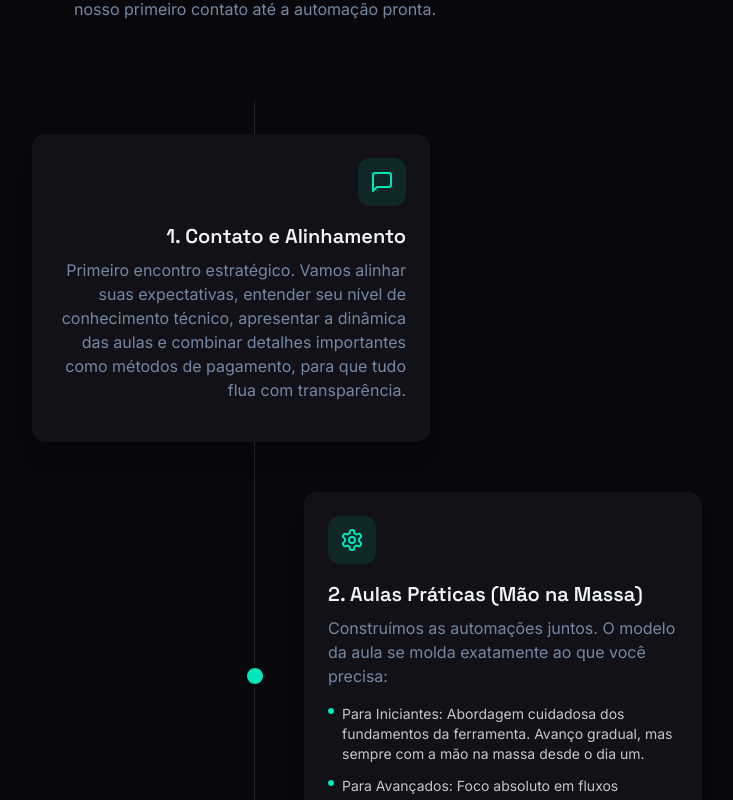
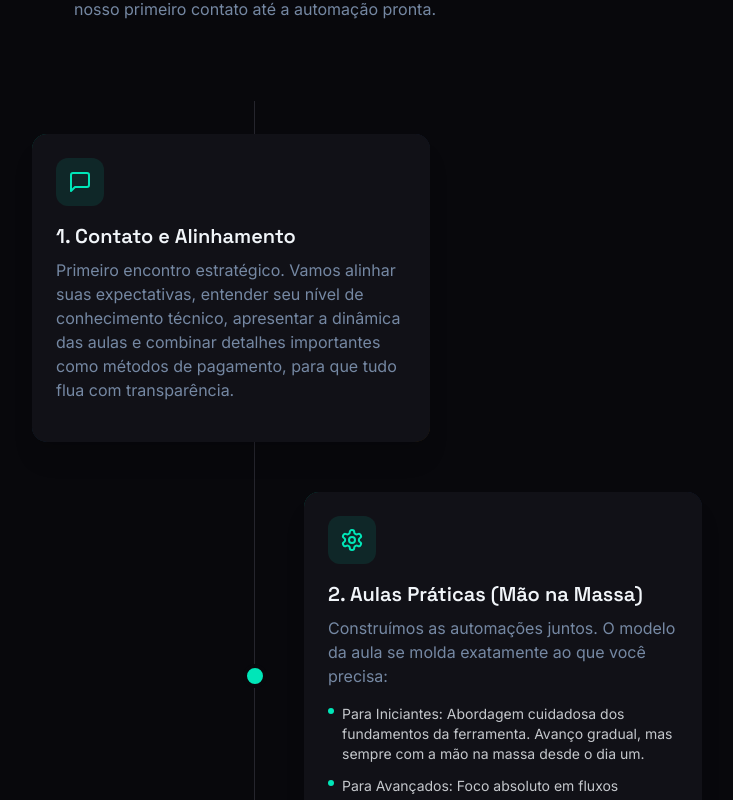
Before and after one commit to ViniciusTerra06/Vinicius-Terra-Professor, a React (Vite) app: page / in a window 1280 px wide. Shown: the part 1620-2420 px from the top of the page, without its empty margins (385-1118 px from the left). Built offline with nearby package versions, Linux system fonts and the light colour scheme; the HTML template or start-up script is replaced by a standard one.

Commit message:
style: alinha o conteudo dos cards de metodologia a esquerda

```diff
--- a/src/components/sections/MethodologySection.tsx
+++ b/src/components/sections/MethodologySection.tsx
@@ -39,11 +39,11 @@ const MethodologySection = () => {
                   {/* Content card */}
                   <div
                     className={`ml-12 w-full max-w-md md:ml-0 md:w-1/2 ${
-                      isEven ? "md:pr-12 md:text-right" : "md:pl-12 md:text-left"
+                      isEven ? "md:pr-12 text-left" : "md:pl-12 text-left"
                     } ${isEven ? "" : "md:ml-auto"}`}
                   >
                     <div className="gradient-border overflow-hidden rounded-2xl bg-card p-6 shadow-xl transition-all hover:shadow-2xl hover:shadow-primary/5">
-                      <div className={`mb-4 flex items-center gap-4 ${isEven ? "md:justify-end" : ""}`}>
+                      <div className="mb-4 flex items-center gap-4">
                         <div className="flex h-12 w-12 items-center justify-center rounded-lg bg-primary/10">
                           {Icon}
                         </div>
@@ -59,7 +59,7 @@ const MethodologySection = () => {
                       {step.subItems && (
                         <div className="mt-4 flex flex-col gap-3">
                           {step.subItems.map((item, idx) => (
-                            <div key={idx} className={`flex items-start gap-2 ${isEven ? "md:justify-end md:flex-row-reverse" : ""}`}>
+                            <div key={idx} className="flex items-start gap-2">
                               <span className="mt-1 h-1.5 w-1.5 shrink-0 rounded-full bg-primary" />
                               <span className="text-sm text-foreground/80">{item}</span>
                             </div>
```
